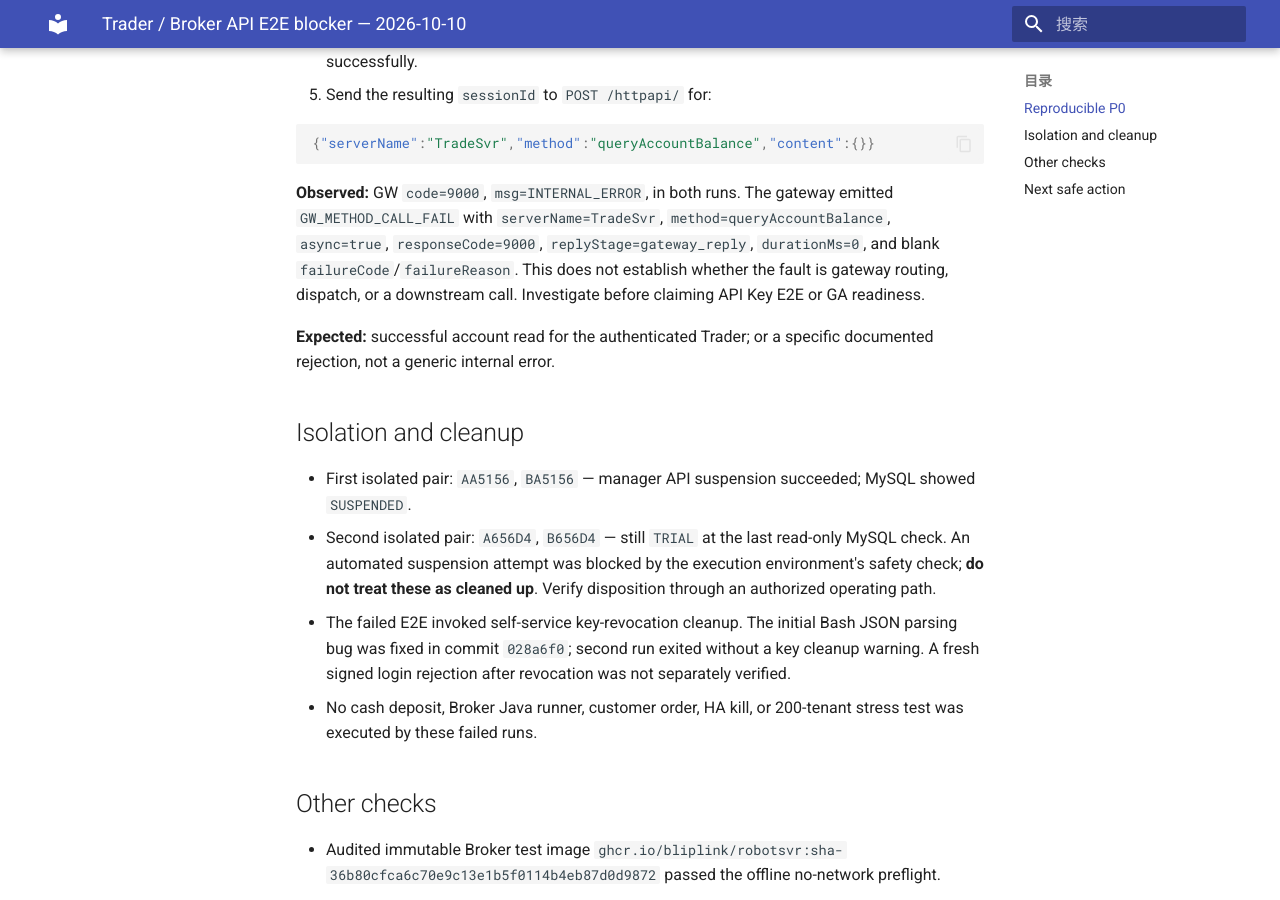
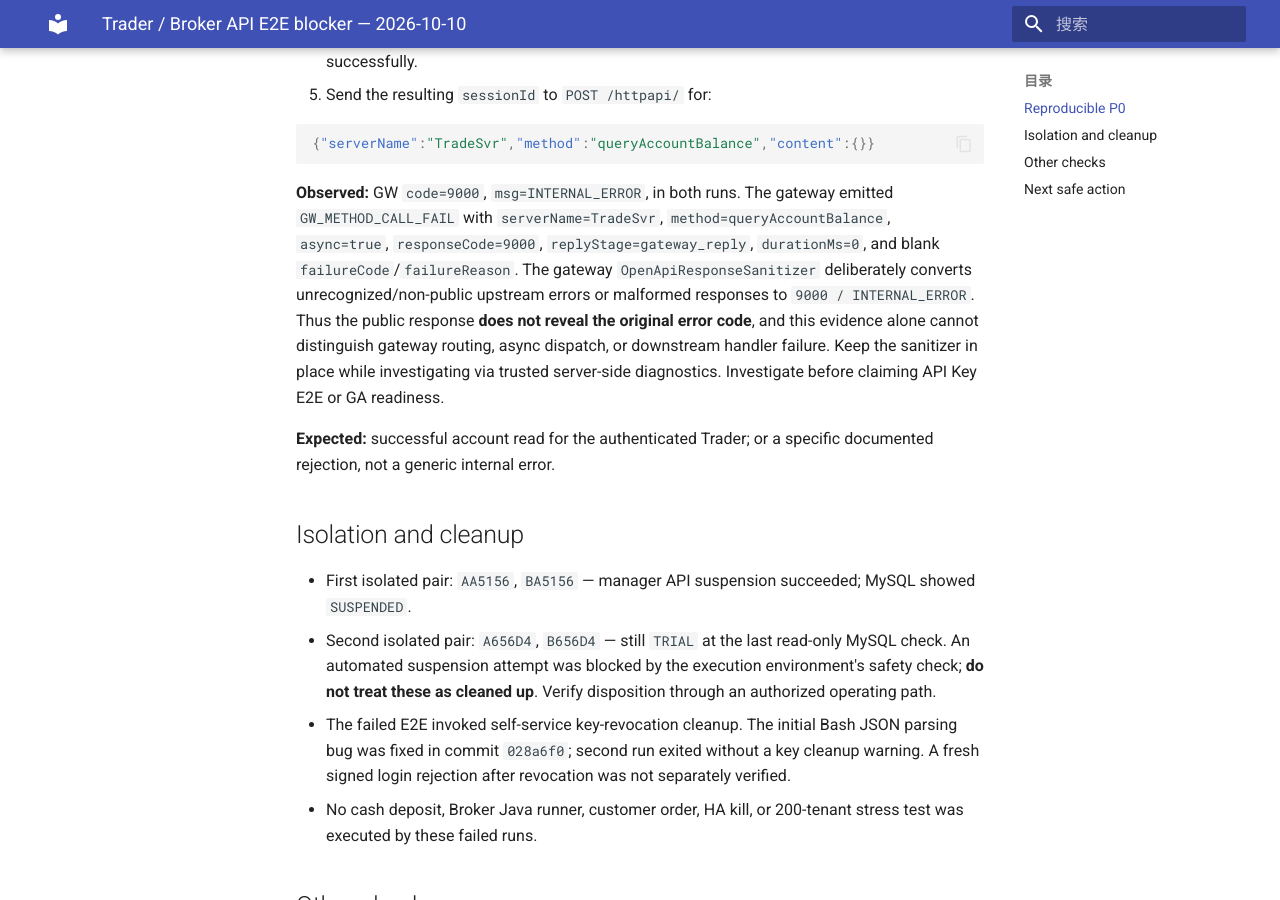
Before and after one commit to bliplink/dc-quant-deploy, an MkDocs documentation site: the page built from docs/TRADER_API_KEY_E2E_BLOCKER_20261010.md, in a window 1280 px wide and 900 px high, scrolled down 398 px. Built offline with MkDocs 1.6.1 and Material for MkDocs 9.7.7, drawn with Linux system fonts in a browser that asks for light colours.

Commit message:
docs(saas): clarify gateway error sanitization in Trader E2E blocker

````diff
--- a/docs/TRADER_API_KEY_E2E_BLOCKER_20261010.md
+++ b/docs/TRADER_API_KEY_E2E_BLOCKER_20261010.md
@@ -14,7 +14,7 @@ The `saas-crypto` isolated tenant lifecycle test reached the same failure twice:
 {"serverName":"TradeSvr","method":"queryAccountBalance","content":{}}
 ```
 
-**Observed:** GW `code=9000`, `msg=INTERNAL_ERROR`, in both runs. The gateway emitted `GW_METHOD_CALL_FAIL` with `serverName=TradeSvr`, `method=queryAccountBalance`, `async=true`, `responseCode=9000`, `replyStage=gateway_reply`, `durationMs=0`, and blank `failureCode`/`failureReason`. This does not establish whether the fault is gateway routing, dispatch, or a downstream call. Investigate before claiming API Key E2E or GA readiness.
+**Observed:** GW `code=9000`, `msg=INTERNAL_ERROR`, in both runs. The gateway emitted `GW_METHOD_CALL_FAIL` with `serverName=TradeSvr`, `method=queryAccountBalance`, `async=true`, `responseCode=9000`, `replyStage=gateway_reply`, `durationMs=0`, and blank `failureCode`/`failureReason`. The gateway `OpenApiResponseSanitizer` deliberately converts unrecognized/non-public upstream errors or malformed responses to `9000 / INTERNAL_ERROR`. Thus the public response **does not reveal the original error code**, and this evidence alone cannot distinguish gateway routing, async dispatch, or downstream handler failure. Keep the sanitizer in place while investigating via trusted server-side diagnostics. Investigate before claiming API Key E2E or GA readiness.
 
 **Expected:** successful account read for the authenticated Trader; or a specific documented rejection, not a generic internal error.
 
````
